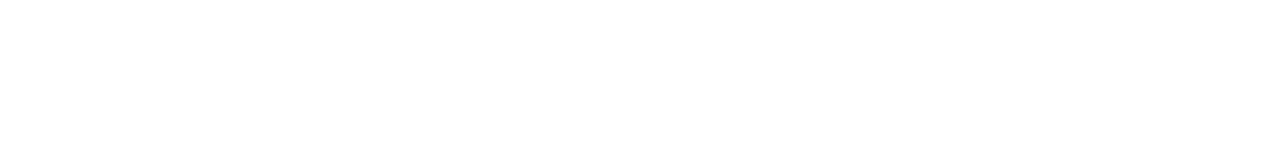
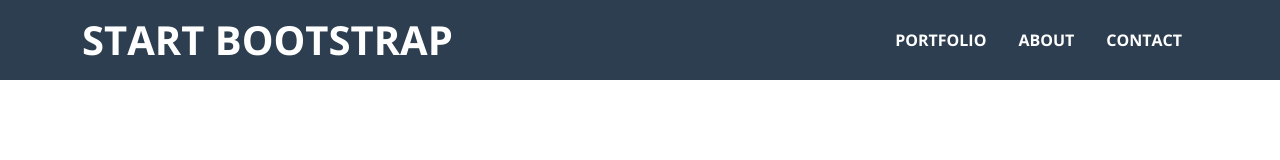
Before and after one commit to Nothung429/html-css-bootstrap-freelancer, a plain HTML site: page index.html in a window 1280 px wide. Drawn offline with nearby package versions, Linux system fonts and the light colour scheme.

Commit message:
aggiunto header

```diff
--- a/css/style.css
+++ b/css/style.css
@@ -1,3 +1,26 @@
+/*------ general ------*/
 body {
     font-family: 'Open Sans', sans-serif;
 }
+
+/*------ header ------*/
+header {
+    height: 80px;
+    background-color: #2c3e50;
+    text-transform: uppercase;
+}
+.header-nav {
+    margin: 0;
+}
+.header-nav li {
+    list-style: none;
+}
+.header-nav li a ,h1 {
+    text-decoration: none;
+    color: #fff;
+    font-weight: 700;
+    margin: 0;
+}
+
+/*------ main ------*/
+/*------ jumbotron ------*/
--- a/index.html
+++ b/index.html
@@ -17,7 +17,37 @@
     </head>
 
     <body>
+        <header class="d-flex align-items-center">
+            <div class="container">
+                <div class="row">
+                    <!------ header title ------>
+                    <div class="col-6">
+                        <h1>start bootstrap</h1>
+                    </div>
+                    <!------ header nav ------>
+                    <div class="col-6 d-flex align-items-center justify-content-end">
+                        <nav>
+                            <ul class="d-flex header-nav">
+                                <li class="px-3"><a href="#">portfolio</a></li>
+                                <li class="px-3"><a href="#">about</a></li>
+                                <li class="px-3"><a href="#">contact</a></li>
+                            </ul>
+                        </nav>
+                    </div>
+                </div>
+            </div>
+        </header>
 
+        <main>
+            <div class="jumbotron">
+
+            </div>
+
+        </main>
+
+        <footer>
+
+        </footer>
     </body>
 
 </html>
```
